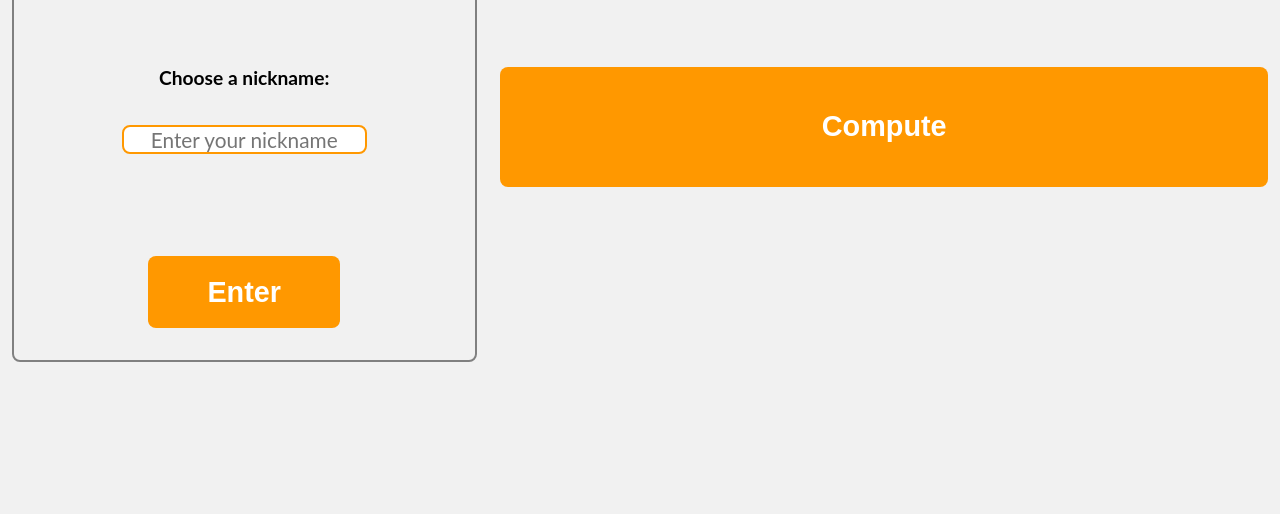
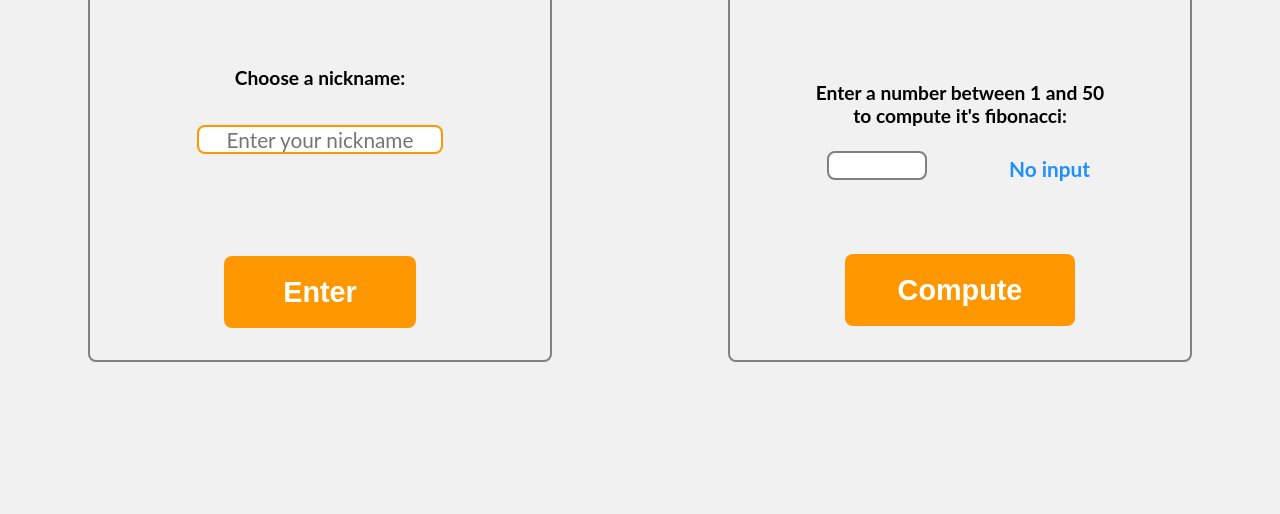
Before and after one commit to AbdulazizBahmeed/onlinePainting, a website: page public/homePage.html in a window 1280 px wide. Shown: the part 286-800 px from the top of the page. Drawn offline with Linux system fonts and the light colour scheme.

Commit message:
last changes

```diff
--- a/public/homePage.html
+++ b/public/homePage.html
@@ -24,7 +24,7 @@
         </div>
         <button id="enter-button">Enter</button>
       </div>
-      <!-- <div id="fibo" class="card">
+      <div id="fibo" class="card">
         <h1>fibonacci</h1>
         <div id="input-wrapper">
           <label
@@ -41,7 +41,7 @@
             />
             <p id="fibo-result">No input</p>
           </div>
-        </div> -->
+        </div>
 
         <button id="compute-button">Compute</button>
       </div>
```
